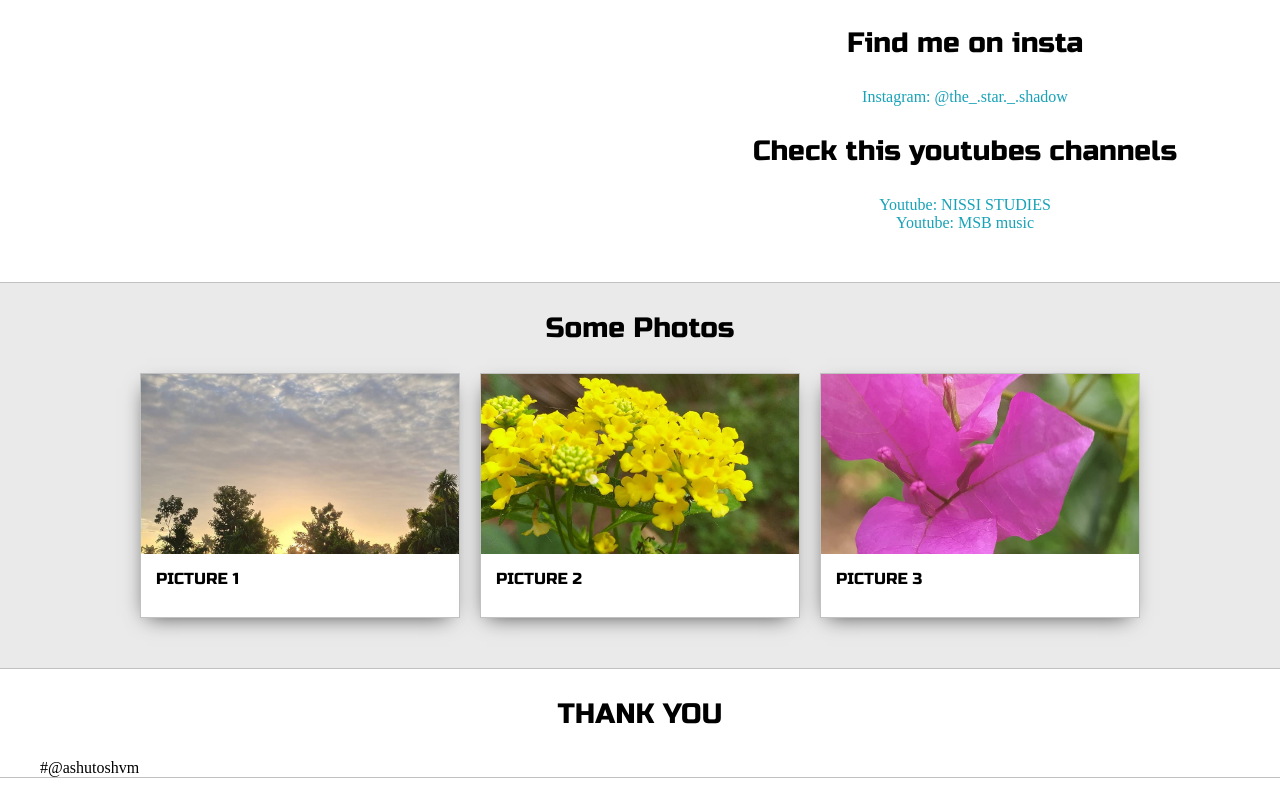
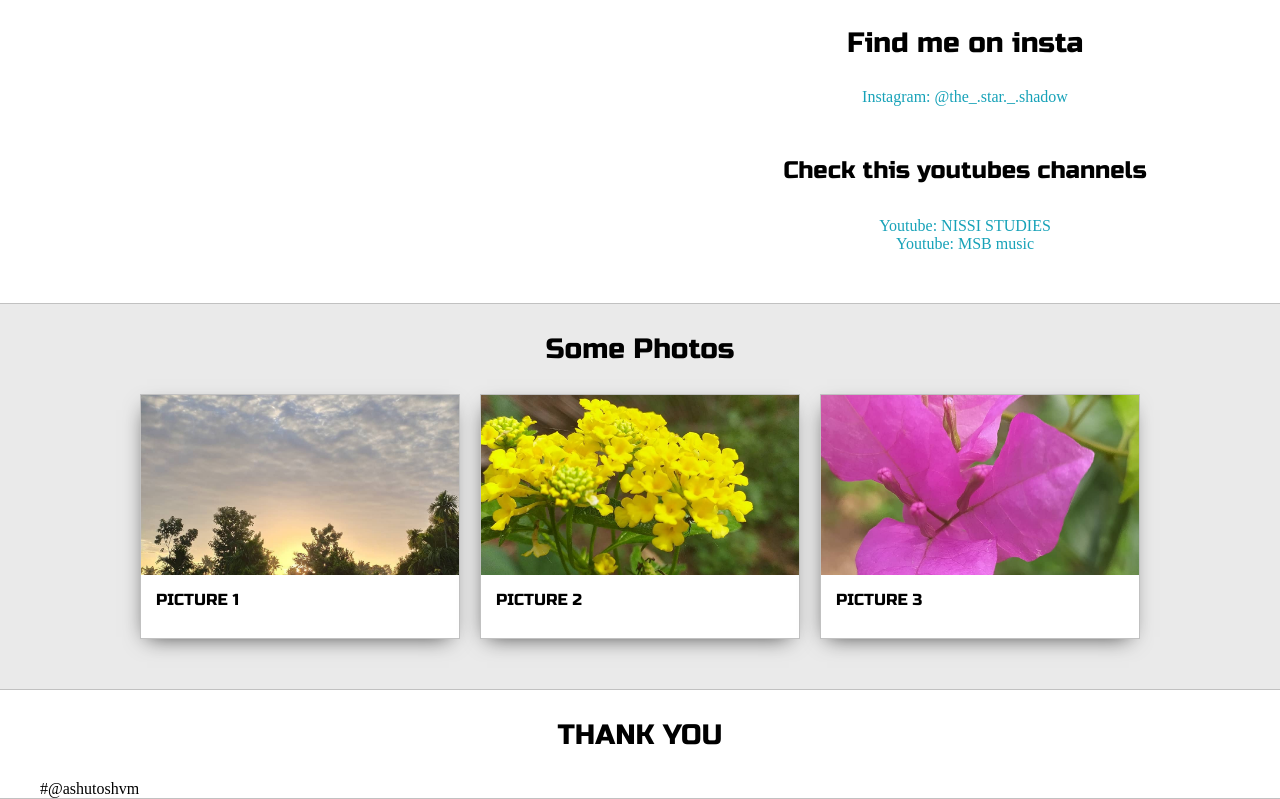
Before and after one commit to Ashutoshvm200307/ashutoshvmofficial, a plain HTML site: page index.html in a window 1280 px wide. Shown: the part 1283-2082 px from the top of the page. Before the commit the page ends 2061 px from the top, so only its background shows below. Drawn offline with Linux system fonts and the light colour scheme.

Commit message:
Update index.html

```diff
--- a/index.html
+++ b/index.html
@@ -113,8 +113,8 @@
 					<img id="social_img" src="ashutosh1.jpg">
 					<h3>Find me on insta</h3>
 					<a target="_blank" href="https://instagram.com/the_.star._.shadow?igshid=dqx5o30j7yd4">Instagram: @the_.star._.shadow</a>
-
-					<h3>Check this youtubes channels</h3>
+					<br>
+					<h4>Check this youtubes channels</h4>
 					<a target="_blank" href="https://youtu.be/E2H1pJxHa0Y">Youtube: NISSI STUDIES</a>
 					<a target="_blank" href="https://youtu.be/1PLTWQX5Yvk">Youtube: MSB music</a>
 
```
